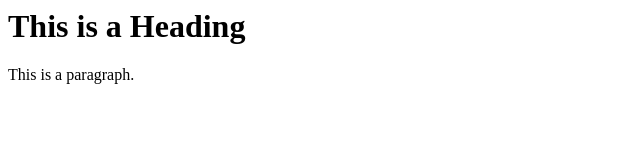
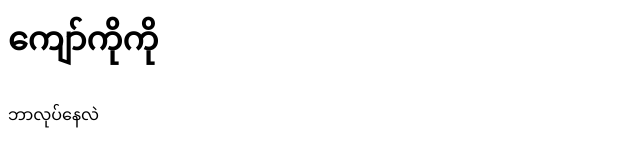
Before and after one commit to sainatkha/unlocktool, a plain HTML site: page index.html in a window 1280 px wide. Shown: the whole page, without its empty margins (0-640 px from the left). Drawn offline with Linux system fonts and the light colour scheme.

Commit message:
Update index.html

```diff
--- a/index.html
+++ b/index.html
@@ -4,8 +4,8 @@
 </head>
 <body>
 
-<h1>This is a Heading</h1>
-<p>This is a paragraph.</p>
+<h1>ကျော်ကိုကို</h1>
+<p>ဘာလုပ်နေလဲ</p>
 
 </body>
 </html>
```
